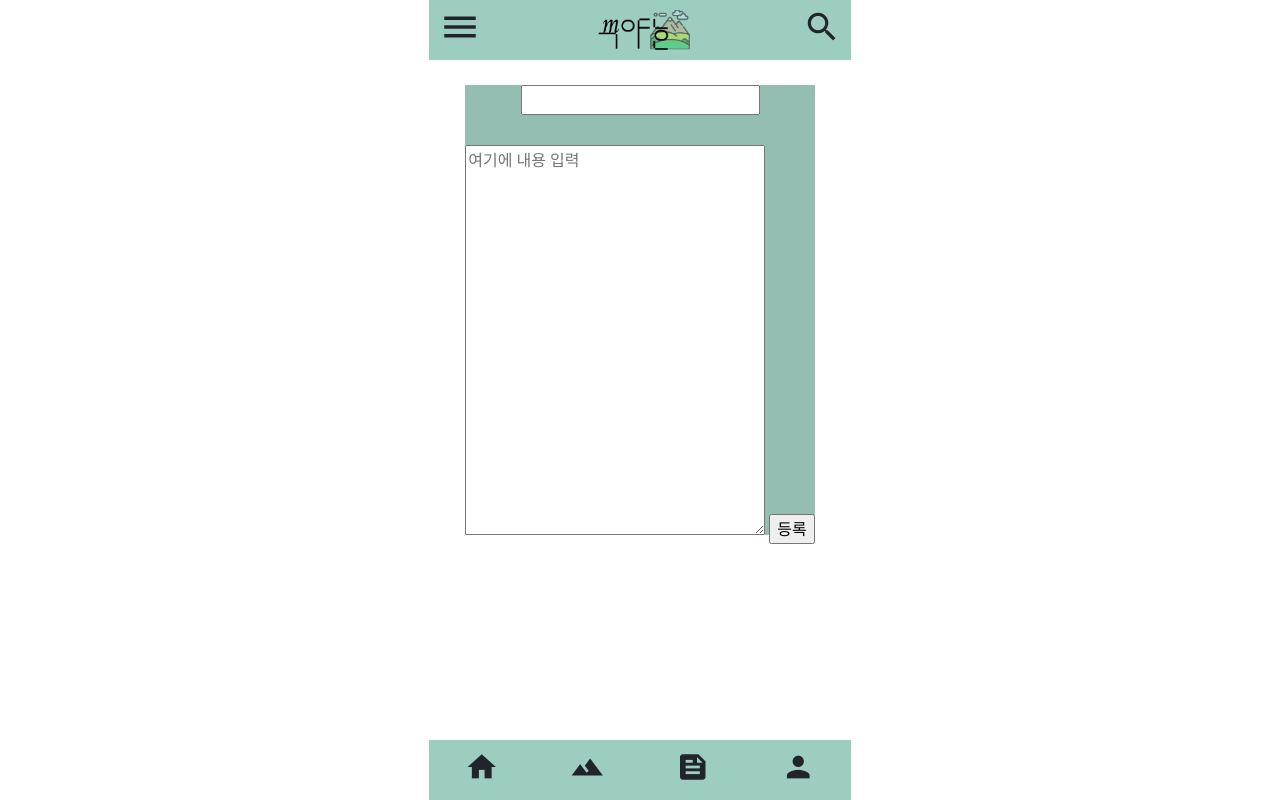
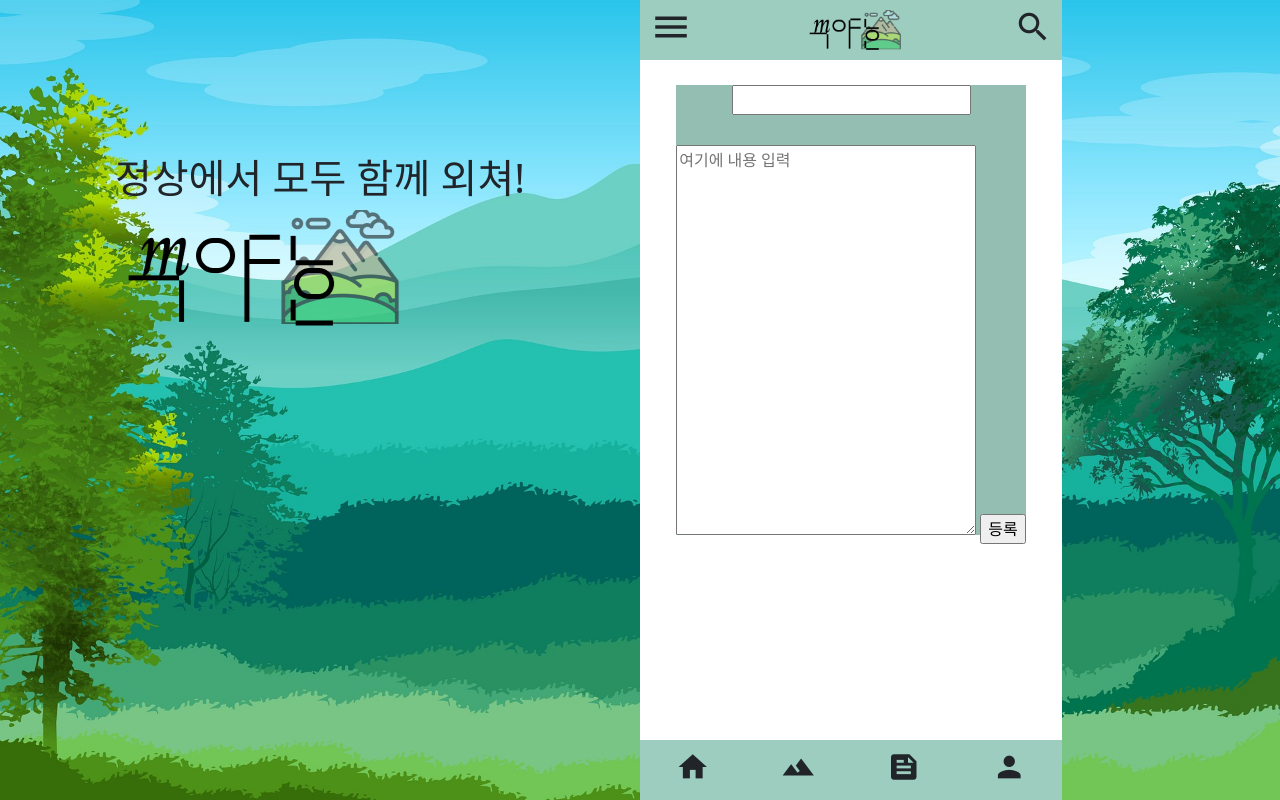
Before and after one commit to yongheon-Lee/mooyaho, a Django app: page /help/notice/post_notice in a window 1280 px wide. Run offline with Django 4.2, Linux system fonts and the light colour scheme.

Commit message:
add - 데스크탑 사이즈(1024px) 일 때 배경 및 로고 보이게 #139

```diff
--- a/templates/base.html
+++ b/templates/base.html
@@ -22,6 +22,13 @@
     {% block css %}{% endblock %}
 </head>
 <body>
+    <div>
+        <div id="side-app">
+            <div id="left-logo-wrapper">
+                <h1>정상에서 모두 함께 외쳐!</h1>
+                <img src="{% static 'images/mooyaho_logo.png' %}" alt="">
+            </div>
+        </div>
         <div id="app">
             <div id="header">
                 <div id="menu-wrapper">
@@ -84,6 +91,7 @@
                 </div>
             </div>
         </div>
+    </div>
     <script src="{% static 'js/base.js' %}"></script>
     {% block js %}{% endblock %}
 </body>
--- a/user/static/css/base.css
+++ b/user/static/css/base.css
@@ -1,3 +1,12 @@
+body {
+    z-index: -1;
+    background-color: rgb(108, 208, 196);
+}
+
+#side-app {
+    display: none;
+}
+
 #app {
     width: 100%;
     max-width: 422px;
@@ -77,6 +86,9 @@
 #content {
     padding-top: 60px;
     padding-bottom: 60px;
+    background-color: white;
+    min-height: 100vh;
+    height: 100%;
 }
 
 /* footer */
@@ -107,3 +119,38 @@
 .finger-pointer {
     cursor: pointer;
 }
+
+@media screen and (min-width: 1024px) {
+    body {
+        background: url("../images/background.jpeg") no-repeat center center fixed;
+        -webkit-background-size: cover;
+        -moz-background-size: cover;
+        -o-background-size: cover;
+        background-size: cover;
+        z-index: -1;
+    }
+    body > div {
+        width: 100%;
+        display: flex;
+        flex-direction: row;
+    }
+
+    #side-app {
+        width: 50%;
+        height: 100vh;
+
+        display: flex;
+    }
+
+    #side-app #left-logo-wrapper {
+        position: fixed;
+        top: 30%;
+        left: 25%;
+        transform: translate(-50%, -50%);
+    }
+    #app {
+        margin: 0;
+    }
+
+
+}
```
Also changed, not shown: user/static/images/background.jpeg (added). Lines whose indentation alone changed are shown as unchanged.
